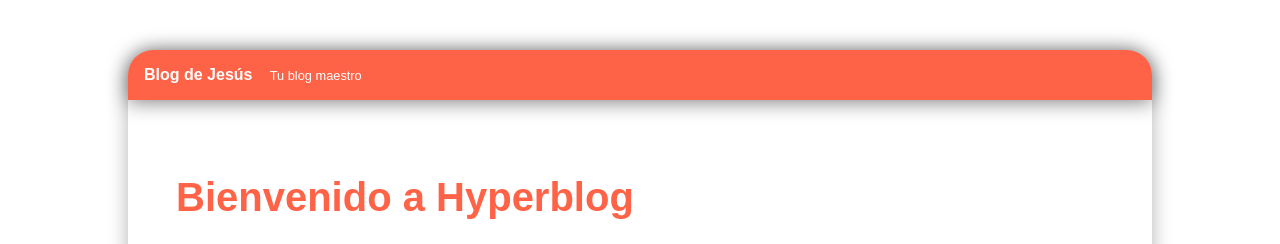
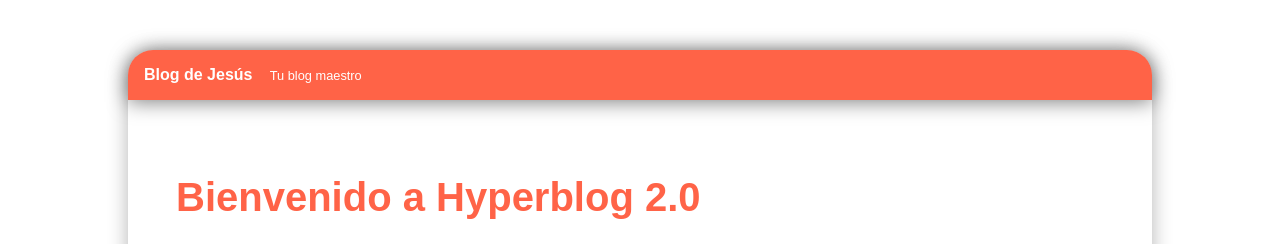
Before and after one commit to jcal14/hyperblog, a plain HTML site: page blogpost.html in a window 1280 px wide. Shown: the top 244 px of the page. Drawn offline with Linux system fonts and the light colour scheme.

Commit message:
version 2.0 de hyperblog

```diff
--- a/blogpost.html
+++ b/blogpost.html
@@ -12,7 +12,7 @@
             Blog de Jesús <span id="tagline">Tu blog maestro</span>
         </div>
         <div class="post">
-            <h1>Bienvenido a Hyperblog</h1>
+            <h1>Bienvenido a Hyperblog 2.0</h1>
             <p>Lorem ipsum dolor sit amet consectetur adipisicing elit. Aut velit officia amet. Facilis illo alias voluptate tenetur cum, quae nobis daspefriores expedita est. Quis exercitationem hic totam eum sesd possimus.</p>
             <p>Lorem ipsum dolor sit amet consectetur adipisicing elit. Quo, omnis asperiores perspiciatis odit, sunt minima totam molestias exercitationem ut quod inventore porro reprehenderit repellat, esse explicabo sapiente fugiat non quis?</p>
             <br><br>
```
